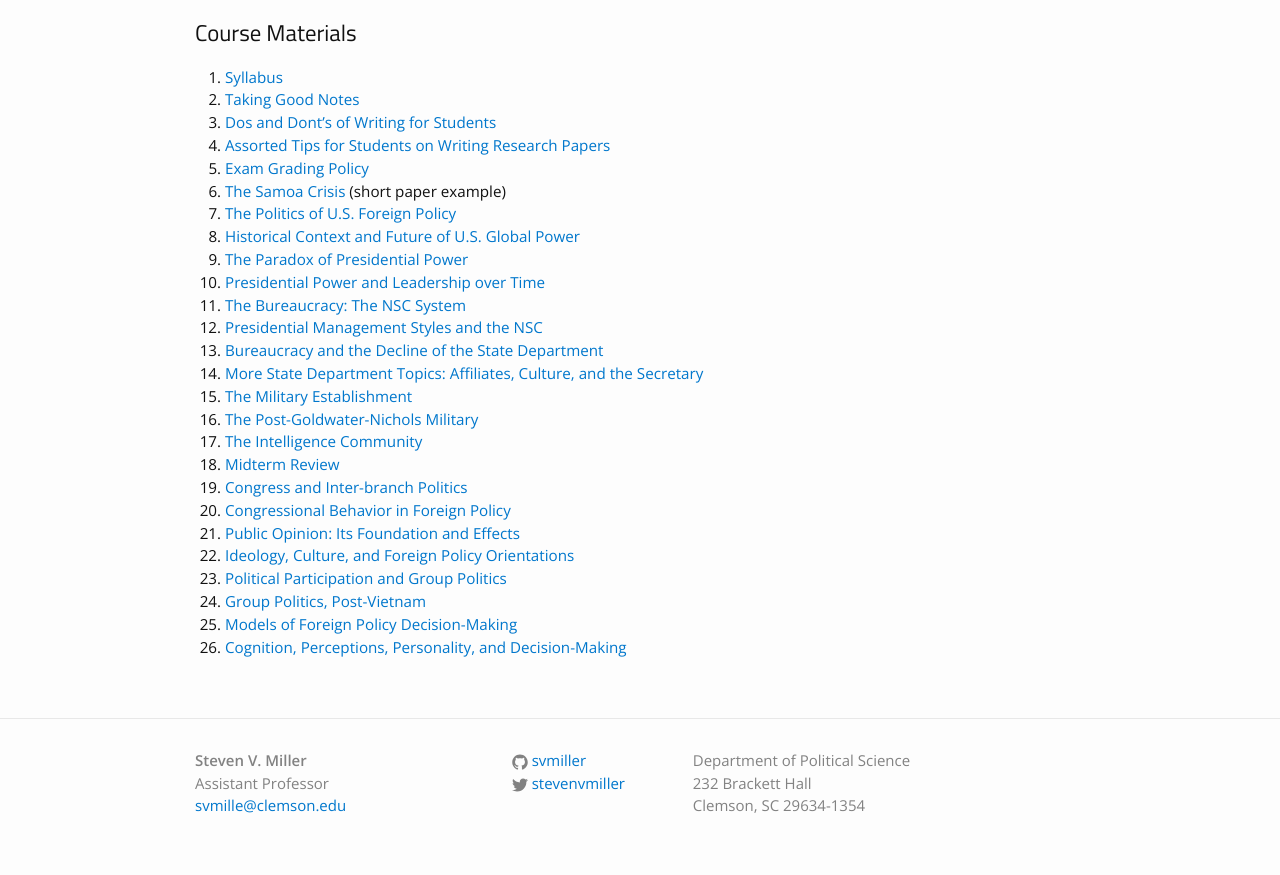
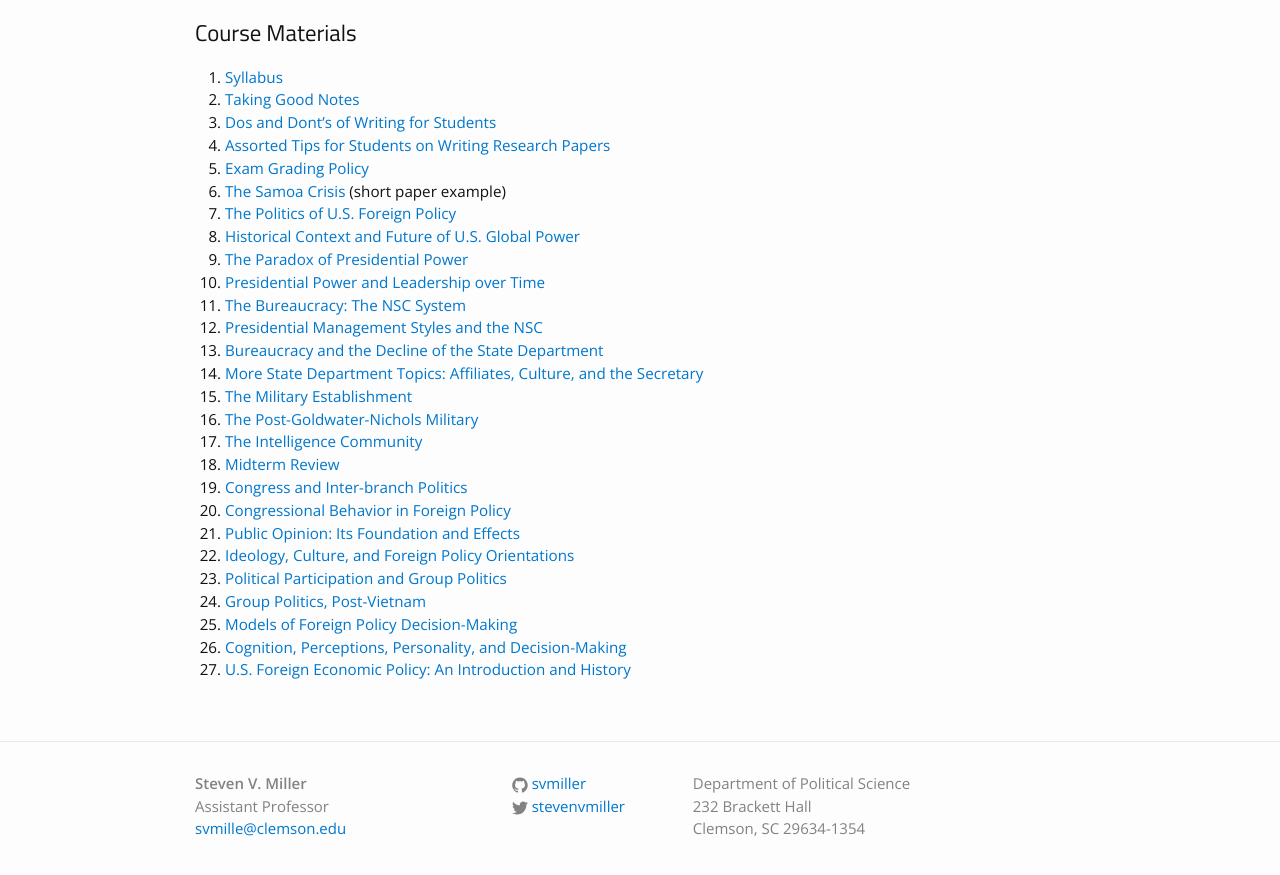
Before and after one commit to svmiller/svmiller.github.io, a Jekyll site: the page built from teaching/posc-3630.md, in a window 1280 px wide and 900 px high, scrolled down 654 px. Shown: the top 875 px of the window. Built offline with Jekyll 4.4.1, drawn with Linux system fonts in a browser that asks for light colours; some web fonts are replaced.

Commit message:
add lectures 04.12.2016

```diff
--- a/teaching/posc-3630.md
+++ b/teaching/posc-3630.md
@@ -36,3 +36,4 @@
 24. [Group Politics, Post-Vietnam](https://www.dropbox.com/s/wris9vy0dm8alno/posc3630-lecture-group-politics-2.pdf?dl=0)
 25. [Models of Foreign Policy Decision-Making](https://www.dropbox.com/s/kue3jimatsmmnsu/posc3630-lecture-fpdm-1.pdf?dl=0)
 26. [Cognition, Perceptions, Personality, and Decision-Making](https://www.dropbox.com/s/3fz7zw2hugmfa67/posc3630-lecture-fpdm-2.pdf?dl=0)
+27. [U.S. Foreign Economic Policy: An Introduction and History](https://www.dropbox.com/s/l165tqbmjcxk9jc/posc3630-lecture-foreign-economics-1.pdf?dl=0)
```
Also changed, not shown: teaching/posc-3410.md (+1 -0 lines).
